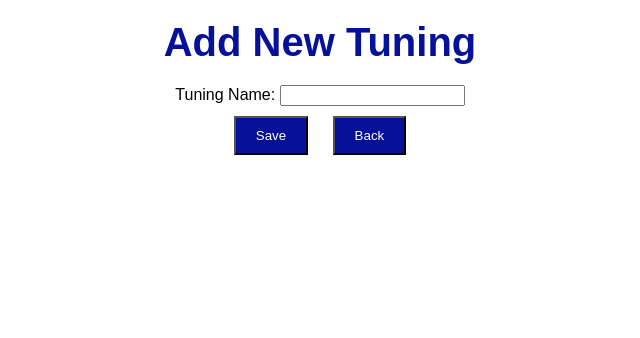
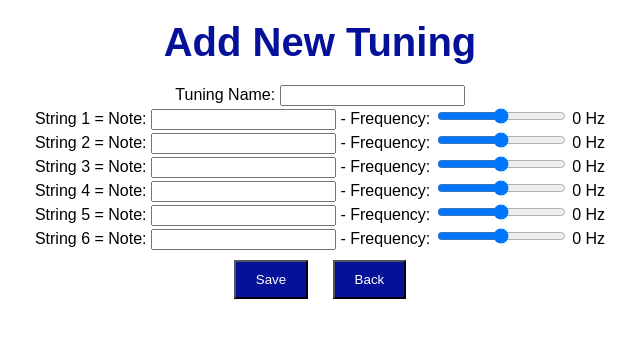
Before and after one commit to kojc525/GuitarTunerProject, a Flask app: page /add_tuning in a window 1280 px wide. Shown: the top 338 px of the page, without its empty margins (320-960 px from the left). Run offline with Flask 3, Linux system fonts and the light colour scheme.

Commit message:
Added inputs to addTuning.html site. (No function yet). Added comments.

```diff
--- a/flask_server.py
+++ b/flask_server.py
@@ -34,7 +34,6 @@ tunings_file = 'tunings.csv'
 # This function checks if a CSV file exists. If it doesn't,
 # it creates the file using 'first_load_tunings'.
 # If the file exists, it loads the tunings from the file into the 'tunings' list.
-
 def load_tunings_from_csv():
     # Loads tunings from a CSV file into the global 'tunings' list.
     global tunings_file, first_load_tunings, tunings
--- a/templates/addTuning.html
+++ b/templates/addTuning.html
@@ -13,12 +13,59 @@
 </head>
 <body>
     <h1>Add New Tuning</h1>
+
+    <!-- Add new tuning inputs -->
     <div id="add_tuning_inputs">
         <label for="tuningName">Tuning Name:</label>
         <input type="text" id="tuningName" name="tuningName" required>
+
+        <!-- Input fields for each string -->
+        <div class="string-input" id="string1">
+            <label>String 1 = Note:</label>
+            <input type="text" name="note1" required>
+            <label> - Frequency:</label>
+            <input type="range" name="frequency1" min="1" max="400" oninput="this.nextElementSibling.value = this.value">
+            <output>0</output> Hz
+        </div>
+        <div class="string-input" id="string2">
+            <label>String 2 = Note:</label>
+            <input type="text" name="note2" required>
+            <label> - Frequency:</label>
+            <input type="range" name="frequency2" min="1" max="400" oninput="this.nextElementSibling.value = this.value">
+            <output>0</output> Hz
+        </div>
+        <div class="string-input" id="string3">
+            <label>String 3 = Note:</label>
+            <input type="text" name="note3" required>
+            <label> - Frequency:</label>
+            <input type="range" name="frequency3" min="1" max="400" oninput="this.nextElementSibling.value = this.value">
+            <output>0</output> Hz
+        </div>
+                <!-- Input fields for each string -->
+        <div class="string-input" id="string4">
+            <label>String 4 = Note:</label>
+            <input type="text" name="note1" required>
+            <label> - Frequency:</label>
+            <input type="range" name="frequency4" min="1" max="400" oninput="this.nextElementSibling.value = this.value">
+            <output>0</output> Hz
+        </div>
+        <div class="string-input" id="string5">
+            <label>String 5 = Note:</label>
+            <input type="text" name="note2" required>
+            <label> - Frequency:</label>
+            <input type="range" name="frequency5" min="1" max="400" oninput="this.nextElementSibling.value = this.value">
+            <output>0</output> Hz
+        </div>
+        <div class="string-input" id="string6">
+            <label>String 6 = Note:</label>
+            <input type="text" name="note3" required>
+            <label> - Frequency:</label>
+            <input type="range" name="frequency7" min="1" max="400" oninput="this.nextElementSibling.value = this.value">
+            <output>0</output> Hz
+        </div>
     </div>
 
-    <!-- Add inputs for notes and frequencies -->
+    <!-- Buttons -->
     <div id="button-container">
         <button onclick="saveTuning()" class="app_button" id="save_tuning_button">Save</button>
         <button onclick="window.location.href='{{ url_for('home') }}'" class="app_button" id="back_button">Back</button>
--- a/templates/tunings.html
+++ b/templates/tunings.html
@@ -10,6 +10,7 @@
     <!-- Add Tuning Button -->
     <button onclick="window.location.href='{{ url_for('add_tuning') }}'" id="add-tuning-button" class="app_button">Add Tuning</button>
 
+    <!-- Display tunings -->
     <ul>
         <!-- Iterating over tunings -->
         {% for tuning_dict in tunings %}
```
Also changed, not shown: main.py (+5 -2 lines), static/style.css (+42 -32 lines).
